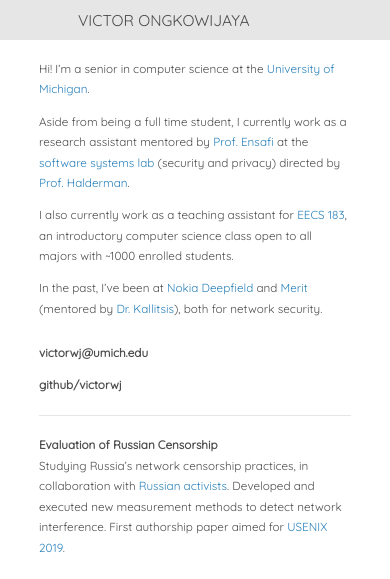
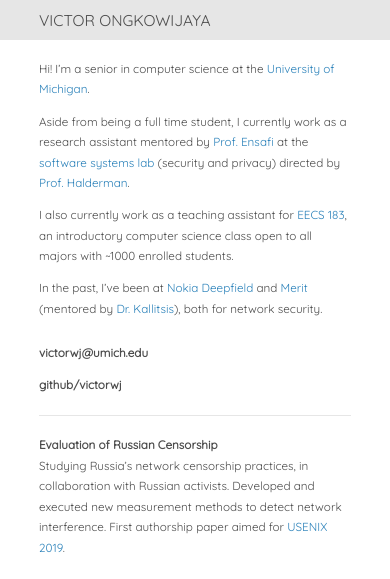
Before and after one commit to victwj/victwj.github.io, a Jekyll site: the page built from index.md, in a window 390 px wide. Shown: the top 579 px of the page. Built offline with Jekyll 4.4.1, drawn with Linux system fonts in a browser that asks for light colours.

Commit message:
Remove link and fix mobile header

```diff
--- a/css/style.css
+++ b/css/style.css
@@ -61,6 +61,7 @@ div {
         margin: 0% 10% 0% 10%;
     }
     .name {
+        padding: 2.5% 0% 2.5% 10%;
         font-size: 4vw;
     }
     p {
```
Also changed, not shown: _sections/projects.md (+1 -1 lines).
